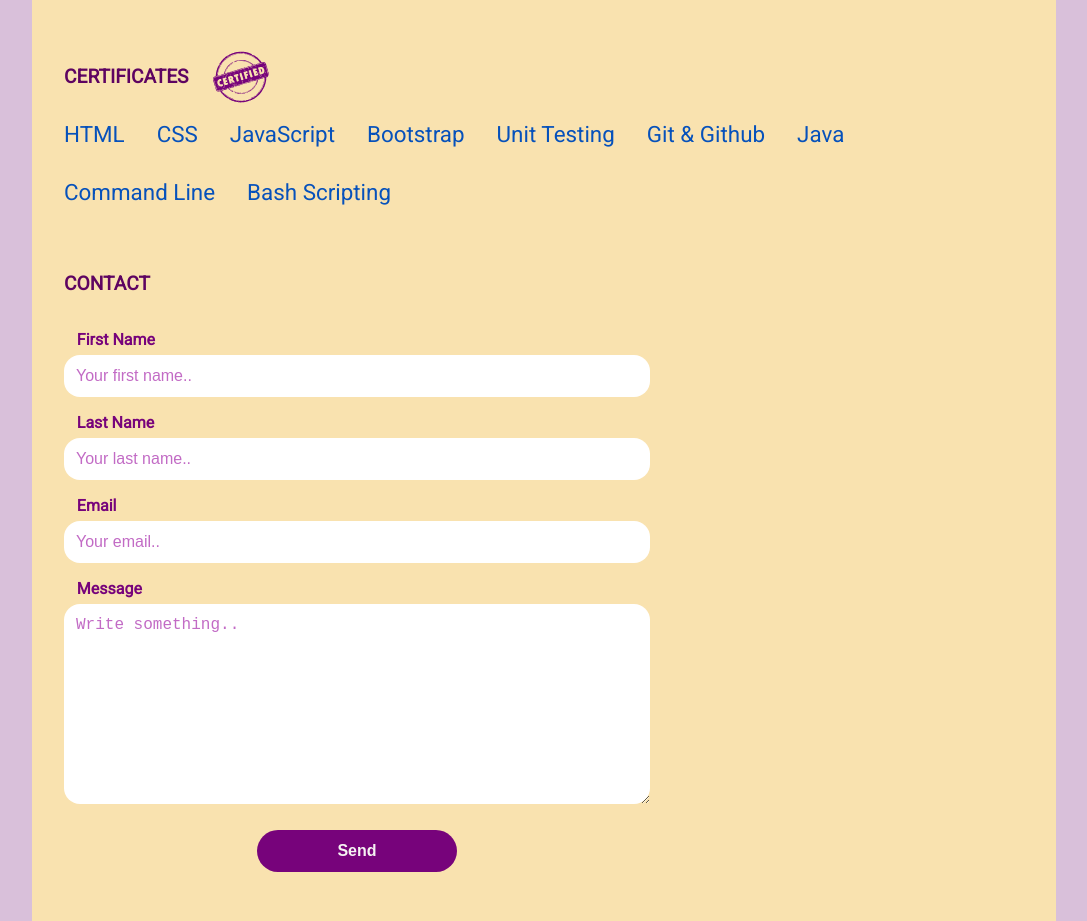
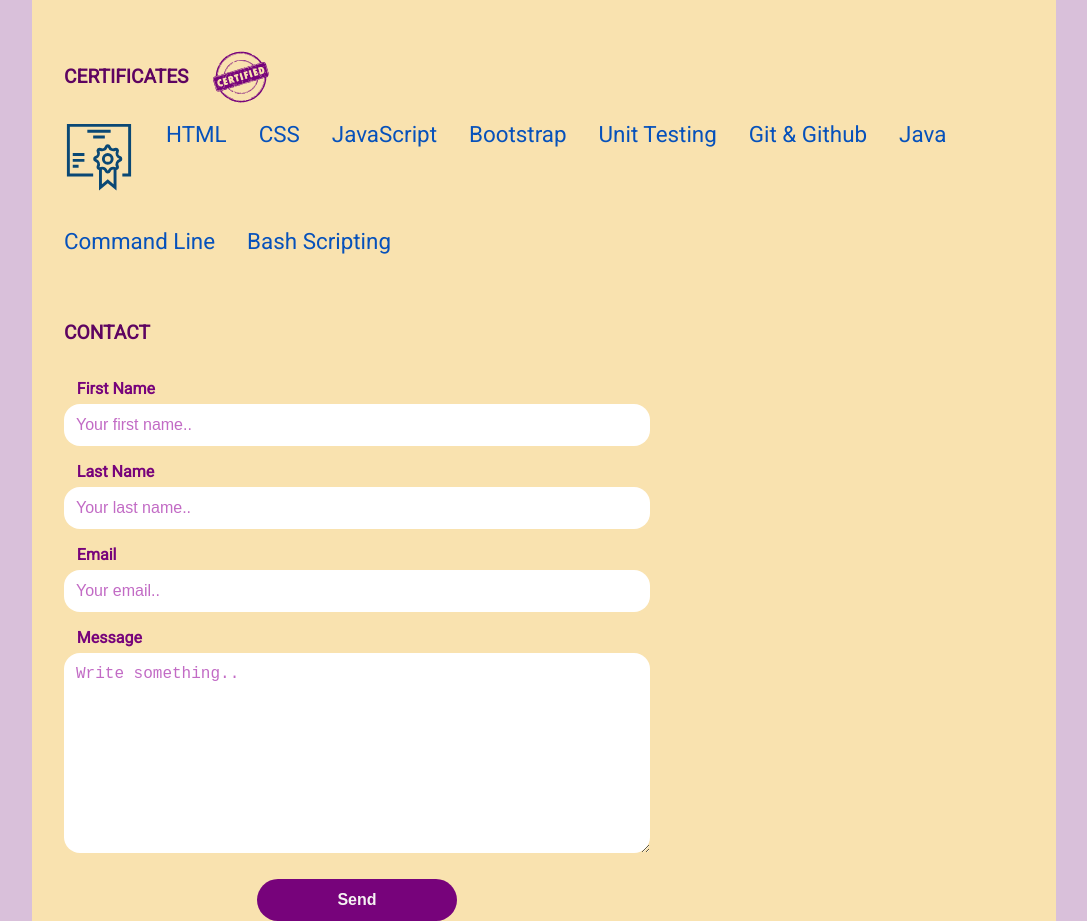
Before and after one commit to muhiddinkurbonov/portfolio, a plain HTML site: page index.html in a window 1280 px wide. Shown: the part 1580-2501 px from the top of the page, without its empty margins (96-1183 px from the left). Drawn offline with nearby package versions, Linux system fonts and the light colour scheme.

Commit message:
add cert

```diff
--- a/index.html
+++ b/index.html
@@ -125,8 +125,12 @@
       </section>
 
       <section id="certificates">
-    <div id="certified"><h2>CERTIFICATES</h2> <img src="./resources/svg/certified.svg" alt="Certified"></div>
+        <div id="certified">
+          <h2>CERTIFICATES</h2> <img src="./resources/svg/certified.svg" alt="Certified">
+        </div>
         <ul class="certificates">
+          <li><a href="./resources/files/jpmc_cert.pdf" target="_blank"><img src="./resources/svg/certificate.svg" class="cert" title="JPMC Certificate of Completion"
+              alt="JPMC Certificate of Completion"></a></li>
           <li><a href="./resources/files/html.pdf" target="_blank">HTML</a></li>
           <li><a href="./resources/files/css.pdf" target="_blank">CSS</a></li>
           <li><a href="./resources/files/learn_javascript.pdf" target="_blank">JavaScript</a></li>
--- a/resources/css/style.css
+++ b/resources/css/style.css
@@ -367,6 +367,9 @@ img.link-icon:hover {
   align-items: center;
   margin-bottom: 1rem;
 }
+.cert {
+  width: 70px;
+}
 /***************** END CERTIFICATES ***************************/
 
 /************** CONTACT ************/
```
Also changed, not shown: resources/svg/certificate.svg (added), 1 other file. Lines whose indentation alone changed are shown as unchanged.
